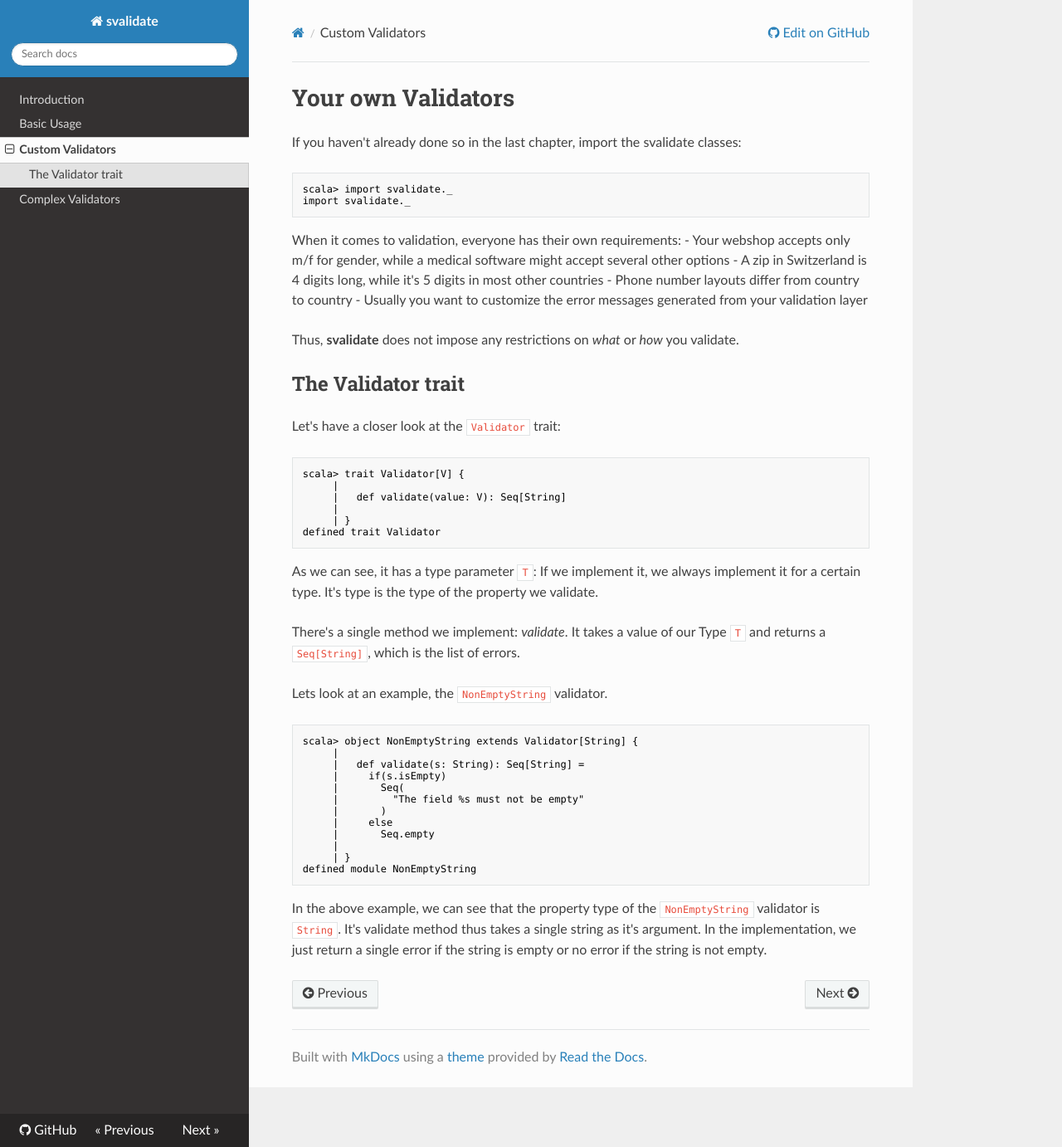
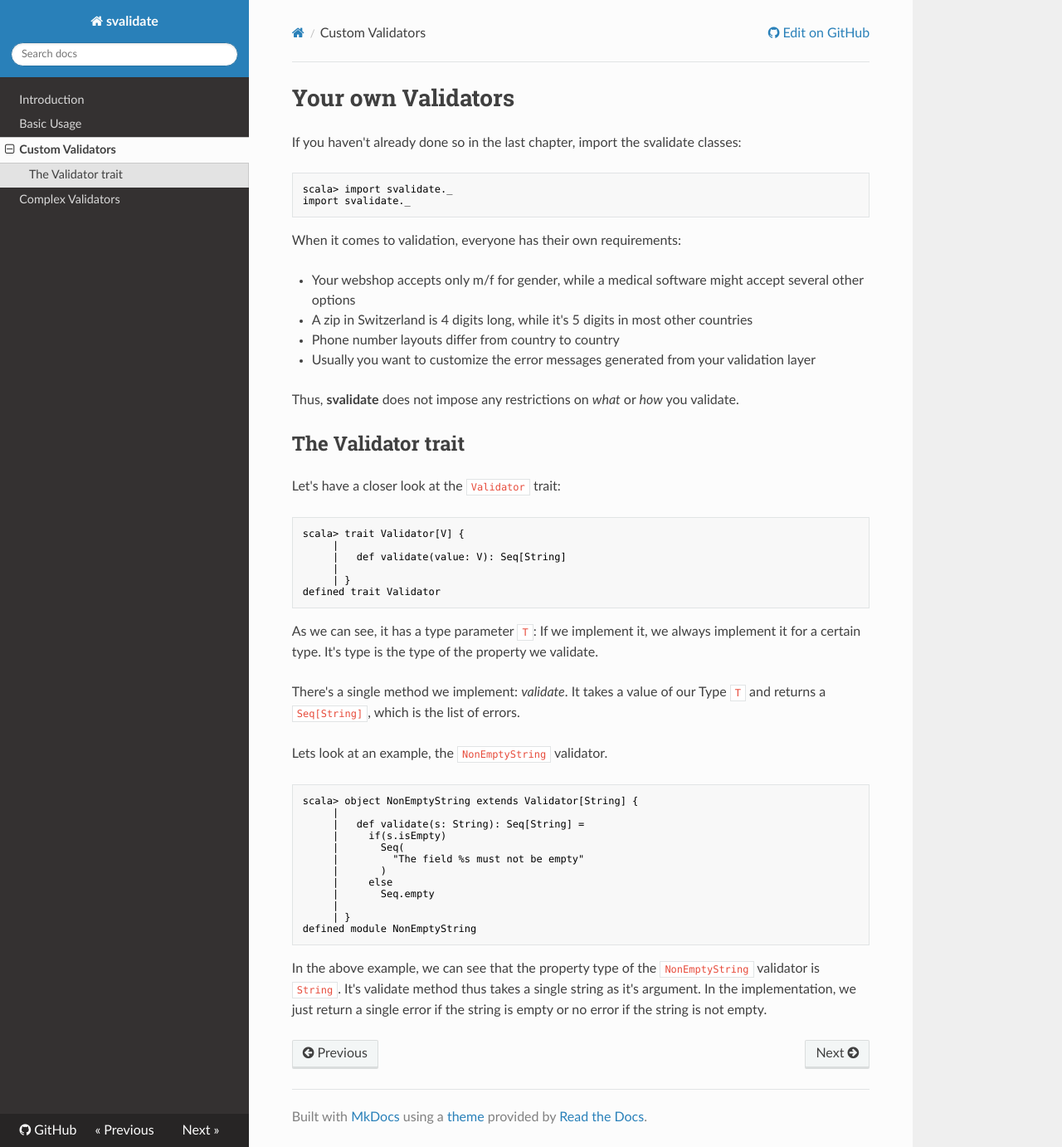
Before and after one commit to timo-schmid/svalidate, an MkDocs documentation site: the page built from docs/custom.md, in a window 1280 px wide and 1382 px high. Shown: the whole window at 83% size. Built offline with MkDocs 1.6.1, drawn with Linux system fonts in a browser that asks for light colours; nearby versions of some CDN libraries; old or Windows-style settings are respelled for this version of MkDocs.

Commit message:
Use correct markup for lists

````diff
--- a/docs/custom.md
+++ b/docs/custom.md
@@ -8,10 +8,11 @@ import svalidate._
 ```
 
 When it comes to validation, everyone has their own requirements:
-- Your webshop accepts only m/f for gender, while a medical software might accept several other options
-- A zip in Switzerland is 4 digits long, while it's 5 digits in most other countries
-- Phone number layouts differ from country to country
-- Usually you want to customize the error messages generated from your validation layer
+
+* Your webshop accepts only m/f for gender, while a medical software might accept several other options
+* A zip in Switzerland is 4 digits long, while it's 5 digits in most other countries
+* Phone number layouts differ from country to country
+* Usually you want to customize the error messages generated from your validation layer
 
 Thus, **svalidate** does not impose any restrictions on *what* or *how* you validate.
 
````
Also changed, not shown: docs/usage.md (+1 -0 lines), src/main/tut/custom.md (+5 -4 lines), src/main/tut/usage.md (+1 -0 lines).
